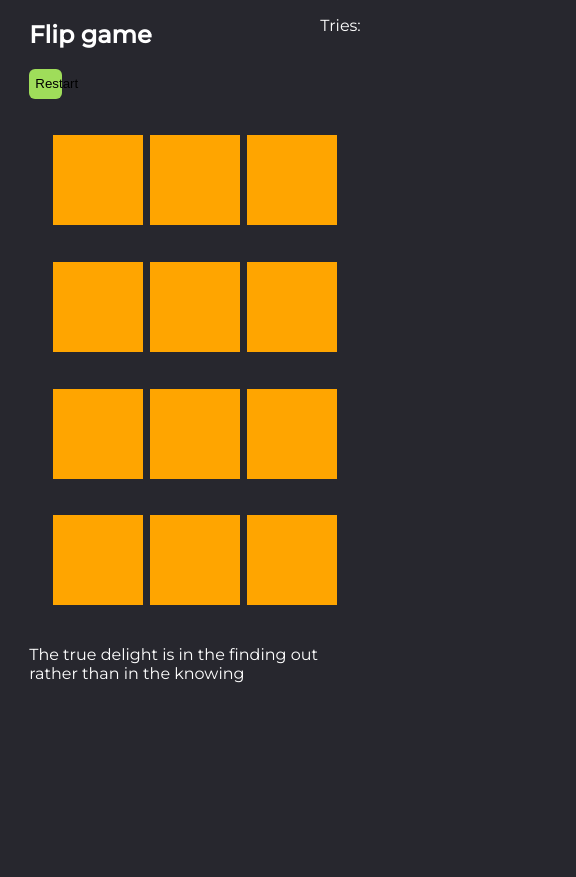
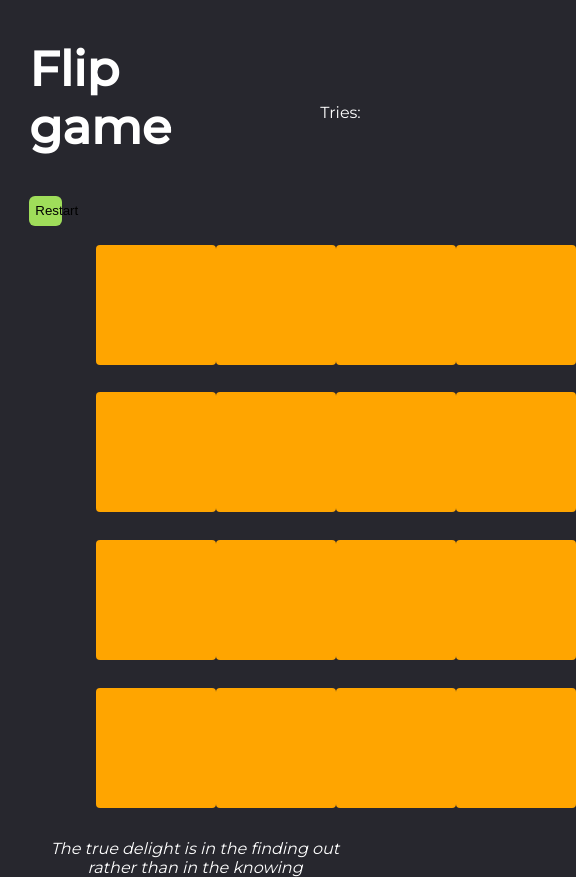
Before and after one commit to Isis-Yamel/card-flip-game, a React app: page / in a window 390 px wide. Shown: the whole page, 576 px wide, since content can reach past the window. Before the commit the page ends 844 px from the top, so only its background shows below. Built offline with nearby package versions, Linux system fonts and the light colour scheme.

Commit message:
fixed some styles in order to implement media queries

```diff
--- a/src/components/header/header.js
+++ b/src/components/header/header.js
@@ -5,7 +5,7 @@ const Header = (props) => {
     return (
         <header className='header__layout'>
             <section>
-                <h1>Flip game</h1>
+                <h1 className='header__title'>Flip game</h1>
                 <button className='header__button' onClick={props.restart}>Restart</button>
             </section>
             <p className='header__layout--counter'>Tries: {props.counter}</p>
--- a/src/containers/App.js
+++ b/src/containers/App.js
@@ -6,12 +6,9 @@ import '../css/App.scss';
 const App = () => {
     return (
     <div className='app__layout'>
-        <Header
-            // counter= {this.state.counter}
-            // restart= {this.handleRestartButton}
-        />
+        <Header/>
         <Main/>
-        <footer>
+        <footer className='footer__style'>
             <p>The true delight is in the finding out rather than in the knowing</p>
         </footer>
     </div>
--- a/src/css/App.scss
+++ b/src/css/App.scss
@@ -6,9 +6,19 @@ body {
 }
 
 .app__layout {
+    color: white;
     font-family: 'Montserrat', sans-serif;
+    height: 100vh;
     margin: 0 auto;
     width: 85%;
-    height: 100vh;
-    color: white;
 }
+
+
+/*_____footer_____*/
+
+.footer {
+    &__style {
+        font-style: italic;
+        text-align: center;
+    }
+}
--- a/src/css/header.scss
+++ b/src/css/header.scss
@@ -3,11 +3,13 @@
     grid-template-columns: repeat(2, 1fr);
 
     &--counter {
+        align-self: center;
         justify-self: end;
     }
 }
 
-.header__button {
+.header {
+    &__button {
         background-color: #9fdd5a;
         border-radius: 6px;
         border: none;
@@ -15,3 +17,8 @@
         height: 30px;
         width: 20%;
     }
+
+    &__title {
+        font-size: 3em;
+    }
+}
--- a/src/css/main.scss
+++ b/src/css/main.scss
@@ -1,17 +1,19 @@
 .main__layout {
     align-items: center;
     display: grid;
-    grid-template-columns: repeat(3, 1fr);
-    height: 60%;
+    grid-template-columns: repeat(4, 1fr);
+    height: 70%;
     justify-items: center;
-    margin: 6%;
+    margin: 2% auto;
+    width: 60%;
 }
 
 
 .card {
     border: none;
-    height: 90px;
-    width: 90px;
+    border-radius: 4px;
+    height: 120px;
+    width: 120px;
 
     &__front {
         background-color: orange;
@@ -22,5 +24,5 @@
 }
 
 .fas {
-    font-size: 3em;
+    font-size: 4em;
 }
--- a/src/store/utils/imagesData.js
+++ b/src/store/utils/imagesData.js
@@ -5,10 +5,14 @@ export const cardImagesProps = [
     'fas fa-star-of-david',
     'fas fa-hamsa',
     'fas fa-yin-yang',
+    'fas fa-bug',
+    'fas fa-laptop-code',
     'fas fa-ankh',
     'fas fa-atom',
     'fas fa-pastafarianism',
     'fas fa-star-of-david',
     'fas fa-hamsa',
     'fas fa-yin-yang',
+    'fas fa-bug',
+    'fas fa-laptop-code',
 ]
```
Lines whose indentation alone changed are shown as unchanged.
